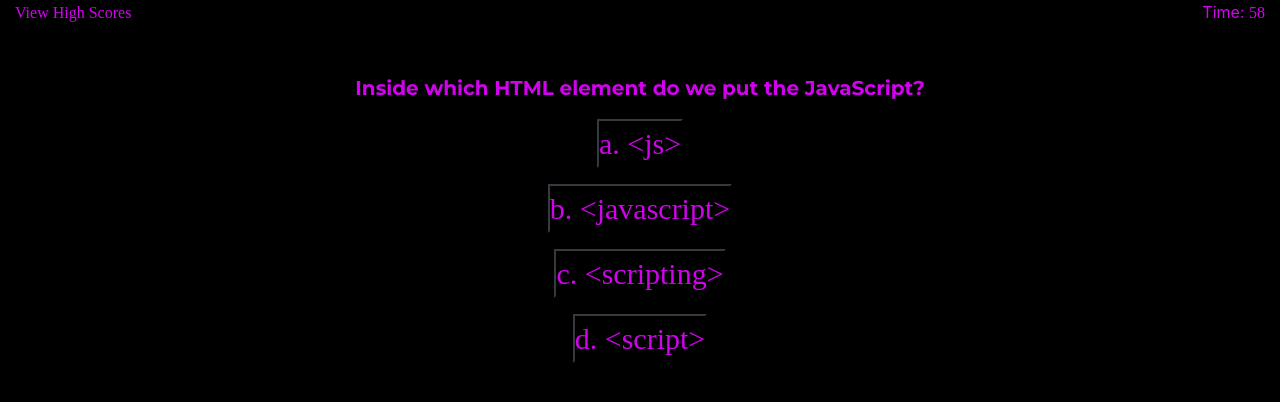
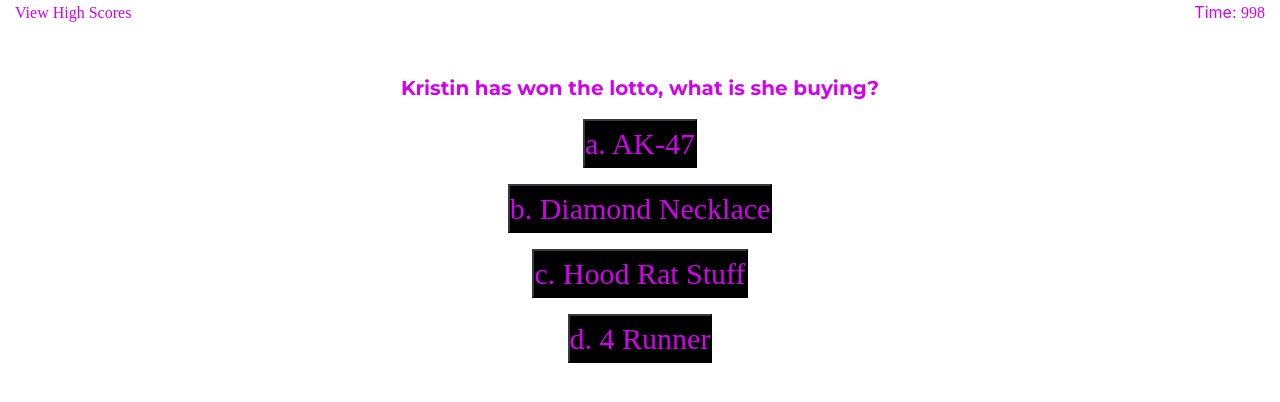
Before and after one commit to glenhood/Bachlorette-Quiz, a plain HTML site: page index.html in a window 1280 px wide. Both pictures are taken after a click on the button "Start Quiz". Drawn offline with nearby package versions, Linux system fonts and the light colour scheme.

Commit message:
edited to be a bachlorette quiz

```diff
--- a/assets/script.js
+++ b/assets/script.js
@@ -1,29 +1,29 @@
 var questions = [
     {
-        question: "Inside which HTML element do we put the JavaScript?",
-        choices: ["a. <js>", "b. <javascript>", "c. <scripting>", "d. <script>"],
-        answer: "d. <script>"
+        question: "Kristin has won the lotto, what is she buying?",
+        choices: ["a. AK-47", "b. Diamond Necklace", "c. Hood Rat Stuff", "d. 4 Runner"],
+        answer: "d. 4 Runner"
     },
-    {
-        question: "String values must be enclosed within _____ when being assigned to variables.",
-        choices: ["a. commas", "b. curly brackets", "c. quotes", "d. parenthesis"],
-        answer: "c. quotes"
-    },
-    {
-        question: "Arrays in JavaScript can be used to store _____.",
-        choices: ["a. numbers and strings", "b. other arrays", "c. booleans", "d. all of the above"],
-        answer: "b. other arrays"
-    },
-    {
-        question: "Commonly used data types DO NOT include:",
-        choices: ["a. strings", "b. booleans", "c. alerts", "d. numbers"],
-        answer: "c. alerts"
-    },
-    {
-        question: "How do you create a function in JavaScript",
-        choices: ["a. function = myFunction()", "b. function myFunction()", "c. function:myFunction()", "d. createMyFunction()"],
-        answer: "b. function myFunction()"
-    },
+    // {
+    //     question: "String values must be enclosed within _____ when being assigned to variables.",
+    //     choices: ["a. commas", "b. curly brackets", "c. quotes", "d. parenthesis"],
+    //     answer: "c. quotes"
+    // },
+    // {
+    //     question: "Arrays in JavaScript can be used to store _____.",
+    //     choices: ["a. numbers and strings", "b. other arrays", "c. booleans", "d. all of the above"],
+    //     answer: "b. other arrays"
+    // },
+    // {
+    //     question: "Commonly used data types DO NOT include:",
+    //     choices: ["a. strings", "b. booleans", "c. alerts", "d. numbers"],
+    //     answer: "c. alerts"
+    // },
+    // {
+    //     question: "How do you create a function in JavaScript",
+    //     choices: ["a. function = myFunction()", "b. function myFunction()", "c. function:myFunction()", "d. createMyFunction()"],
+    //     answer: "b. function myFunction()"
+    // },
 ];
 
 var timer = document.getElementById("timer");
@@ -60,10 +60,10 @@ var scoreResult;
 var questionIndex = 0;
 
 
-var totalTime = 61;
+var totalTime = 1001;
 function newQuiz() {
     questionIndex = 0;
-    totalTime = 60;
+    totalTime = 1000;
     timeLeft.textContent = totalTime;
     initialInput.textContent = "";
 
--- a/assets/style.css
+++ b/assets/style.css
@@ -1,5 +1,5 @@
 body {
-    background-color: black;
+    background-color: white;
 }
 
 #submit {
--- a/index.html
+++ b/index.html
@@ -3,7 +3,7 @@
 <head>
     <meta charset="UTF-8">
     <meta name="viewport" content="width=device-width, initial-scale=1.0">
-    <title>Coding Quiz</title>
+    <title>Kristins Bachlorette Quiz!!</title>
     <link rel="stylesheet" href="reset.css">
     <link rel="stylesheet" href="https://cdn.jsdelivr.net/npm/bootstrap@4.5.3/dist/css/bootstrap.min.css" integrity="sha384-TX8t27EcRE3e/ihU7zmQxVncDAy5uIKz4rEkgIXeMed4M0jlfIDPvg6uqKI2xXr2" crossorigin="anonymous">
     <link rel="stylesheet" href="assets/style.css">
@@ -26,7 +26,7 @@
             <div class="col-md-2"></div>
               <main class="col-md-8 mt-5">
                   <div id="start" class="m-2 justify-content-center">
-                      <h1 class="font-weight-bold pl-5 pr-5">Coding Quiz</h1>
+                      <h1 class="font-weight-bold pl-5 pr-5">Kristins Bachlorette Quiz!</h1>
                       <p class="p-5">Ready to test your coding knowledge? Lets do this!</p>
                       <button type="button" id="start-quiz-button" class="pl-5 pr-5 justify-content-center">Start Quiz</button>
                   </div>
```
